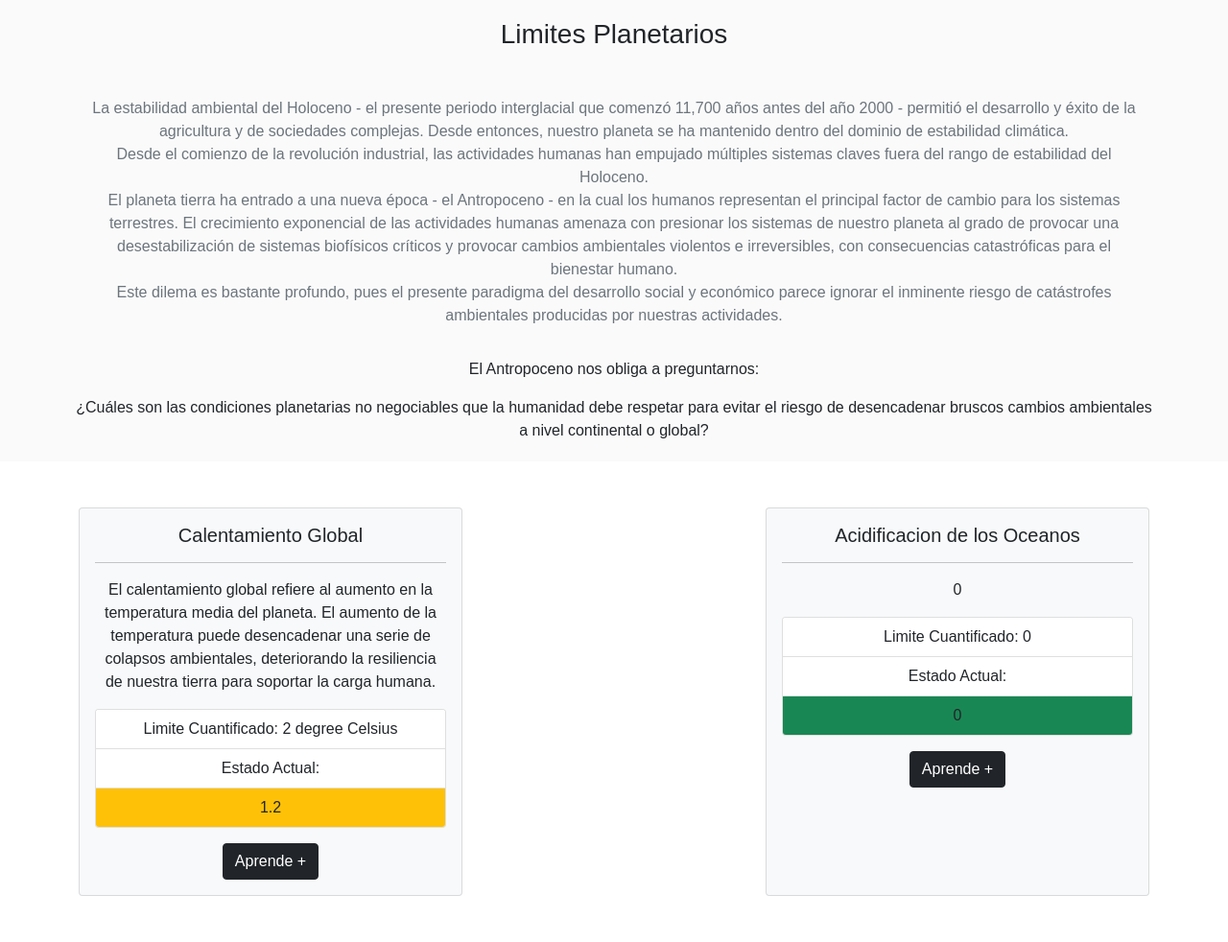
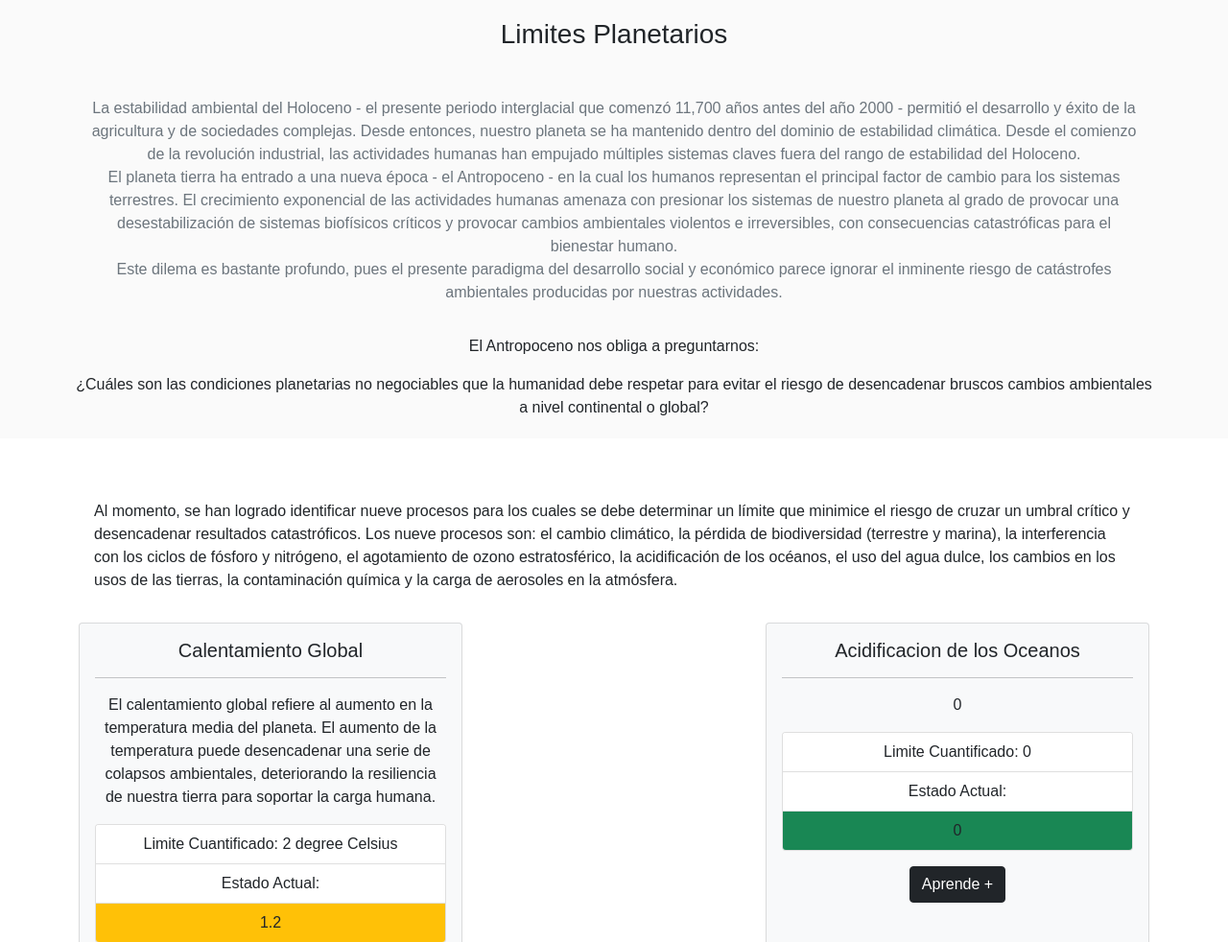
Before and after one commit to blankhall98/17in9WEB, a Flask app: page /limites in a window 1280 px wide. Shown: the part 56-1038 px from the top of the page at 96% size. Run offline with Flask 2, Linux system fonts and the light colour scheme.

Commit message:
pb style

```diff
--- a/templates/pb-base.html
+++ b/templates/pb-base.html
@@ -9,7 +9,7 @@
         <h3>Limites Planetarios</h3>
         <br>
         <p class="text-secondary p-3">
-            La estabilidad ambiental del Holoceno - el presente periodo interglacial que comenzó 11,700 años antes del año 2000 - permitió el desarrollo y éxito de la agricultura y de sociedades complejas. Desde entonces, nuestro planeta se ha mantenido dentro del dominio de estabilidad climática.<br>
+            La estabilidad ambiental del Holoceno - el presente periodo interglacial que comenzó 11,700 años antes del año 2000 - permitió el desarrollo y éxito de la agricultura y de sociedades complejas. Desde entonces, nuestro planeta se ha mantenido dentro del dominio de estabilidad climática.
             Desde el comienzo de la revolución industrial, las actividades humanas han empujado múltiples sistemas claves fuera del rango de estabilidad del Holoceno.<br>
             El planeta tierra ha entrado a una nueva época - el Antropoceno - en la cual los humanos representan el principal factor de cambio para los sistemas terrestres. El crecimiento exponencial de las actividades humanas amenaza con presionar los sistemas de nuestro planeta al grado de provocar una desestabilización de sistemas biofísicos críticos y provocar cambios ambientales violentos e irreversibles, con consecuencias catastróficas para el bienestar humano.<br>
             Este dilema es bastante profundo, pues el presente paradigma del desarrollo social y económico parece ignorar el inminente riesgo de catástrofes ambientales producidas por nuestras actividades.<br>
@@ -21,6 +21,7 @@
 
 <section class="py-5">
     <div class="container">
+        <p class="p-3">Al momento, se han logrado identificar nueve procesos para los cuales se debe determinar un límite que minimice el riesgo de cruzar un umbral crítico y desencadenar resultados catastróficos. Los nueve procesos son: el cambio climático, la pérdida de biodiversidad (terrestre y marina), la interferencia con los ciclos de fósforo y nitrógeno, el agotamiento de ozono estratosférico, la acidificación de los océanos, el uso del agua dulce, los cambios en los usos de las tierras, la contaminación química y la carga de aerosoles en la atmósfera.</p>
         <div class="d-flex flex-wrap justify-content-center justify-content-md-between">
             {%for b in pb%}
             <div class="card mb-5 text-center bg-light" style="width: 25rem;">
```
